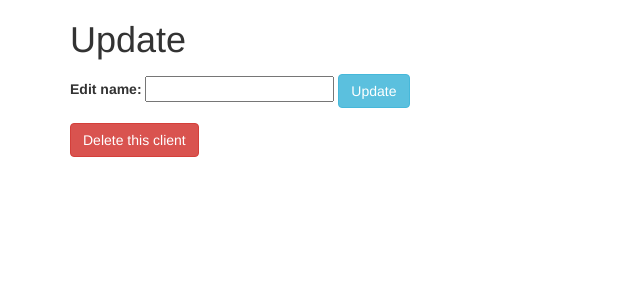
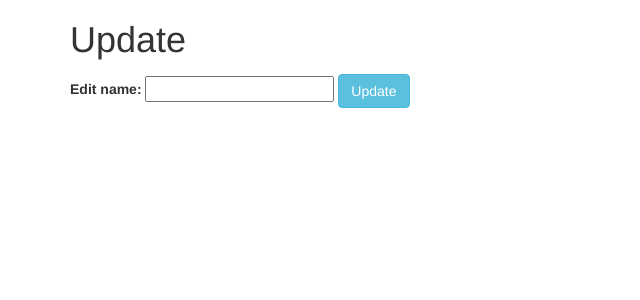
Before and after one commit to kylepratuch/hair_salon, a PHP site: template views/client_edit.html.twig in a window 1280 px wide. Shown: the top 300 px of the page, without its empty margins (0-640 px from the left). Run offline with PHP 8.4, Linux system fonts and the light colour scheme; the template is opened without the code that fills it, so the values that code supplies are empty; some libraries are stand-ins or nearby versions.

Commit message:
remove extraneous delete button from client_edit.html.twig

```diff
--- a/views/client_edit.html.twig
+++ b/views/client_edit.html.twig
@@ -22,10 +22,6 @@
             </div>
         </form>
 
-        <form action="/clients" method="post">
-            <input name="_method" type="hidden" value="delete">
-
-            <button type="submit" class="btn btn-danger">Delete this client</button>
     </div>
 </body>
 </html>
```
